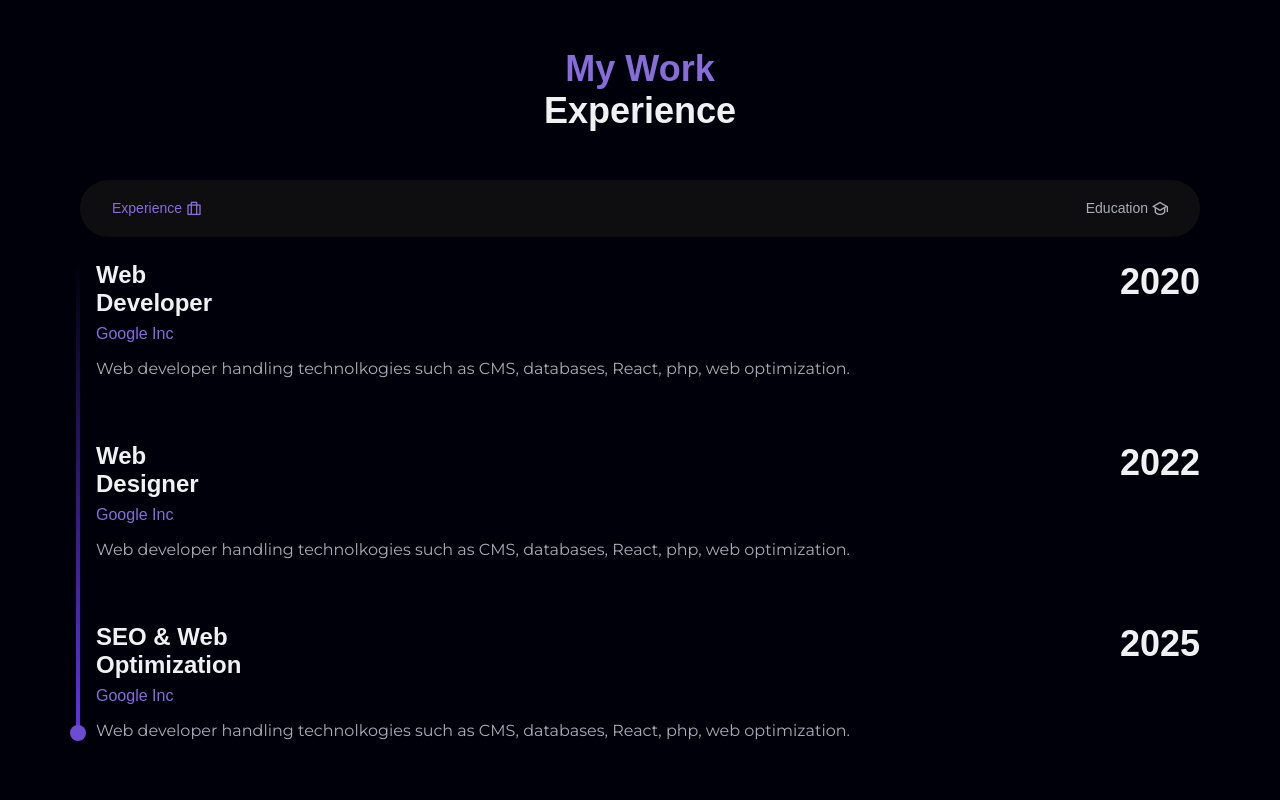
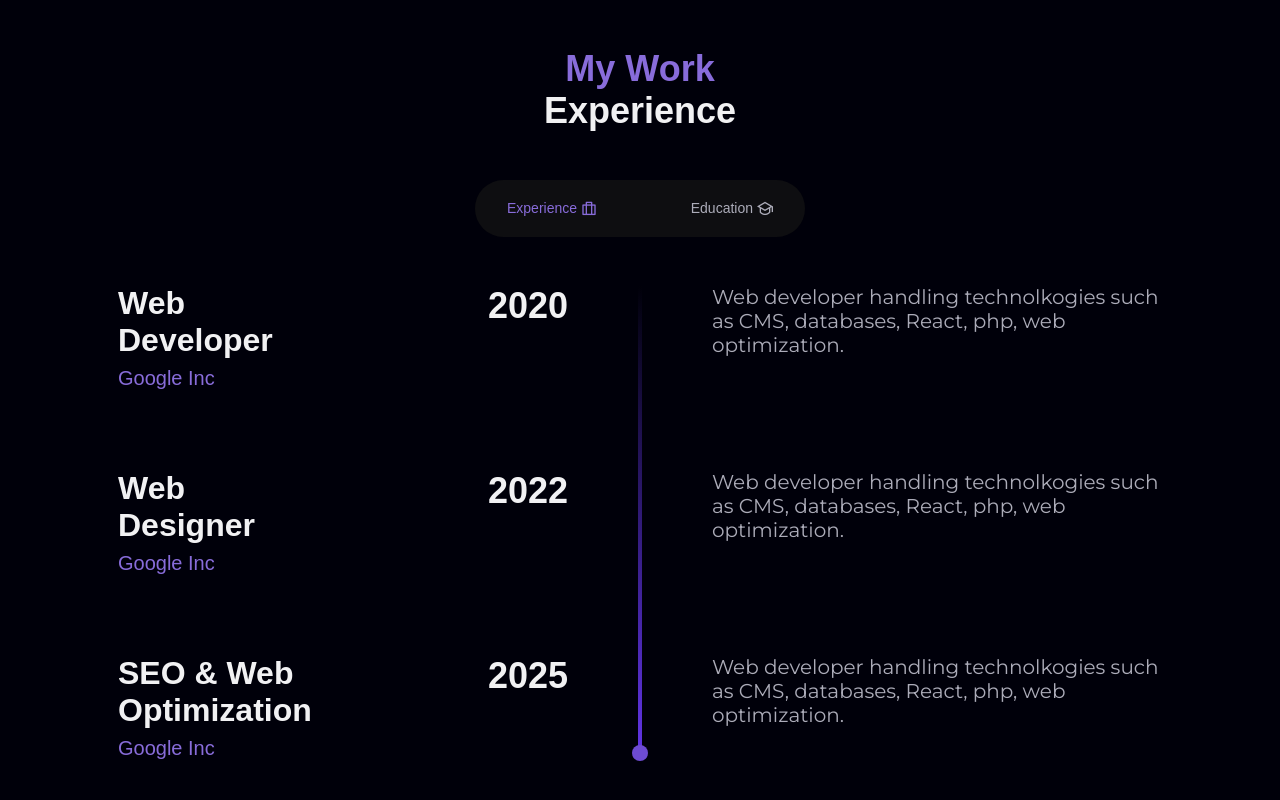
Before and after one commit to freetimezp/usefull-things-294-portfolio, a plain HTML site: page index.html in a window 1280 px wide. Shown: the part 2546-3346 px from the top of the page. Drawn offline with nearby package versions, Linux system fonts and the light colour scheme; a web font is replaced by a local one.

Commit message:
10. usefull-things-294-portfolio. UI. Work section. Tabs. Responsive.

```diff
--- a/assets/css/style.css
+++ b/assets/css/style.css
@@ -651,8 +651,6 @@ img {
 .work__button.work-active {
     color: var(--first-color);
 }
-/* Active tab */
-
 /*=============== SERVICES ===============*/
 
 /* Hide services info */
@@ -685,6 +683,10 @@ img {
     .projects__card {
         padding-inline: 1rem;
     }
+
+    .work__tabs {
+        padding-inline: 1rem;
+    }
 }
 
 /* For medium devices */
@@ -694,6 +696,7 @@ img {
         margin-inline: auto;
     }
 
+    .work__container,
     .about__container {
         grid-template-columns: 460px;
         justify-content: center;
@@ -711,11 +714,33 @@ img {
     .projects__card {
         width: 350px;
     }
+
+    .work__tabs {
+        width: 330px;
+        justify-self: center;
+    }
 }
 
 @media screen and (min-width: 768px) {
     .home__container {
         width: 600px;
+    }
+
+    .work__container {
+        grid-template-columns: 600px;
+    }
+    .work__area {
+        padding-left: 0;
+    }
+    .work__card {
+        grid-template-columns: repeat(2, 270px);
+        justify-content: center;
+        column-gap: 3rem;
+    }
+    .work__line {
+        left: 0;
+        right: 0;
+        margin-inline: auto;
     }
 }
 
@@ -855,6 +880,25 @@ img {
         top: 1.5rem;
         right: 1.5rem;
     }
+
+    .work__container {
+        grid-template-columns: 1050px;
+        row-gap: 3rem;
+    }
+    .work__card {
+        grid-template-columns: repeat(2, 450px);
+        column-gap: 9rem;
+    }
+    .work__content {
+        row-gap: 5rem;
+    }
+    .work__title {
+        font-size: var(--bigger-font-size);
+    }
+    .work__subtitle,
+    .work__description {
+        font-size: var(--h3-font-size);
+    }
 }
 /* For 2K resolutions (2048 x 1152, 2048 x 1536) */
 
--- a/assets/js/main.js
+++ b/assets/js/main.js
@@ -43,3 +43,22 @@ const swiperProjects = new Swiper(".projects__swiper", {
         disableOnInteraction: false,
     },
 });
+
+//work tabs
+const tabs = document.querySelectorAll("[data-target]");
+const tabContents = document.querySelectorAll("[data-content]");
+
+tabs.forEach((tab) => {
+    tab.addEventListener("click", () => {
+        const targetSelector = tab.dataset.target;
+        const targetContent = document.querySelector(targetSelector);
+
+        tabContents.forEach((content) => {
+            content.classList.remove("work-active");
+        });
+        tabs.forEach((t) => t.classList.remove("work-active"));
+
+        tab.classList.add("work-active");
+        targetContent.classList.add("work-active");
+    });
+});
```
